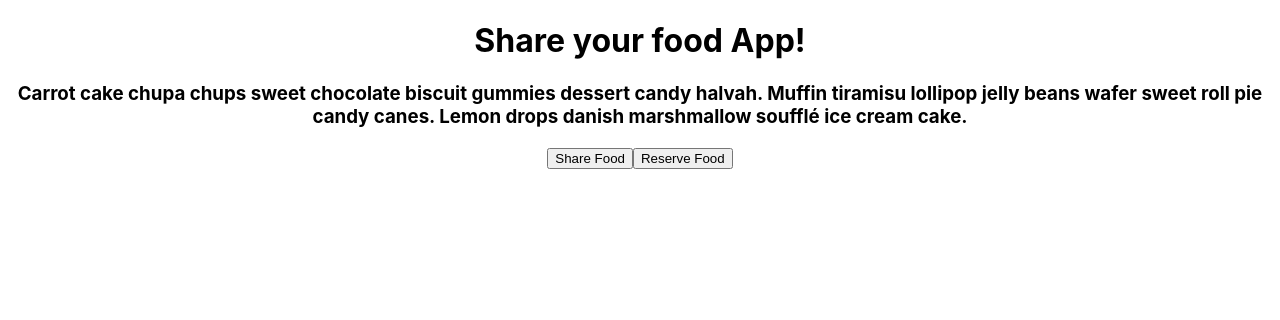
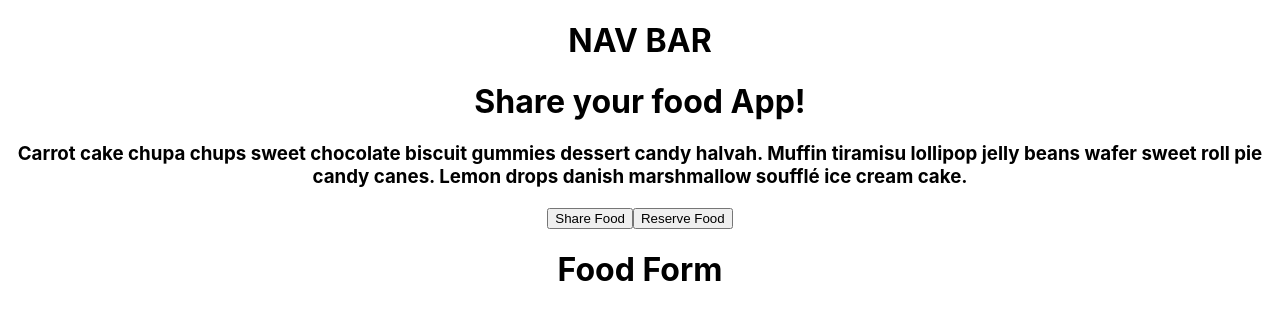
Before and after one commit to akmalkhadir/foodshare-frontend, a React (Create React App) app: page / in a window 1280 px wide. Shown: the top 320 px of the page. Built offline with nearby package versions, Linux system fonts and the light colour scheme; no server answers.

Commit message:
fetching data from Api

```diff
--- /dev/null
+++ b/src/components/FoodCard.js
@@ -0,0 +1,11 @@
+import React from 'react'
+
+const FoodCard = () => {
+    return (
+        <div>
+            <h1>Food Card</h1>
+        </div>
+    )
+}
+
+export default FoodCard
--- /dev/null
+++ b/src/components/Nav.js
@@ -0,0 +1,9 @@
+import React from 'react'
+
+const Nav = () => {
+    return (
+        <h1>NAV BAR</h1>
+    )
+}
+
+export default Nav;
--- a/src/containers/App.js
+++ b/src/containers/App.js
@@ -1,10 +1,17 @@
 import React from 'react';
+
+import FoodList from './FoodList';
+import FoodForm from './FoodForm';
+
 import '../styling/App.css';
+import Nav from '../components/Nav';
+import FoodCard from '../components/FoodCard';
 
 class App extends React.Component {
 
   state = {
-    foods: []
+    foodList: [],
+    reserver: undefined
   }
 
   componentDidMount() {
@@ -13,17 +20,43 @@ class App extends React.Component {
       .then(foods => this.setState({foods}))
   }
 
+  isReserver = () => {
+    this.setState({
+      reserver: true
+    })
+    console.log(`user type is ${this.state.reserver}`)
+  }
+
+  isSharer = () => {
+    this.setState({
+      reserver: false
+    })
+    console.log(`user type is ${this.state.reserver}`)
+  }
+
   render() {
-    // console.log(this.state)
-
+    console.log(`Render user type is ${this.state.reserver}`)
+    const {foodList, reserver} = this.state
     return (
       <div className="App">
-        <h1>Share your food App!</h1>
-        <h3>Carrot cake chupa chups sweet chocolate biscuit gummies dessert candy
-            halvah. Muffin tiramisu lollipop jelly beans wafer sweet roll pie candy canes.
-            Lemon drops danish marshmallow soufflé ice cream cake.</h3>
-        <button>Share Food</button>
-        <button>Reserve Food</button>
+        <Nav />
+        {
+          reserver === undefined
+            ? <div>
+              <h1>Share your food App!</h1>
+              <h3>Carrot cake chupa chups sweet chocolate biscuit gummies dessert candy
+                  halvah. Muffin tiramisu lollipop jelly beans wafer sweet roll pie candy canes.
+                  Lemon drops danish marshmallow soufflé ice cream cake.</h3>
+              <button onClick={() => this.isSharer()}>Share Food</button>
+              <button onClick={() => this.isReserver()}>Reserve Food</button>
+            </div>
+            : null
+        }
+        {
+          reserver === false
+            ? <div><FoodList foodList={foodList} /></div>
+            : <div><FoodForm /></div>
+        }
       </div>
     );
   }
--- /dev/null
+++ b/src/containers/FoodForm.js
@@ -0,0 +1,11 @@
+import React from 'react'
+
+const FoodForm = () => {
+    return (
+        <div>
+            <h1>Food Form</h1>
+        </div>
+    )
+}
+
+export default FoodForm
--- /dev/null
+++ b/src/containers/FoodList.js
@@ -0,0 +1,24 @@
+import React from 'react'
+
+const FoodList = (props) => {
+    const {foodList} = props
+    return (
+        <div >
+            <h1>Food List</h1>
+
+            {
+                foodList.map(
+                    f => <p1>hello</p1>
+                    // <div>
+                    //     <p>f.name</p>
+                    //     <p>f.description</p>
+                    //     <p>f.location</p>
+                    //     <p>f.quantity</p>
+                    // </div>
+                )
+            }
+        </div>
+    )
+}
+
+export default FoodList
```
